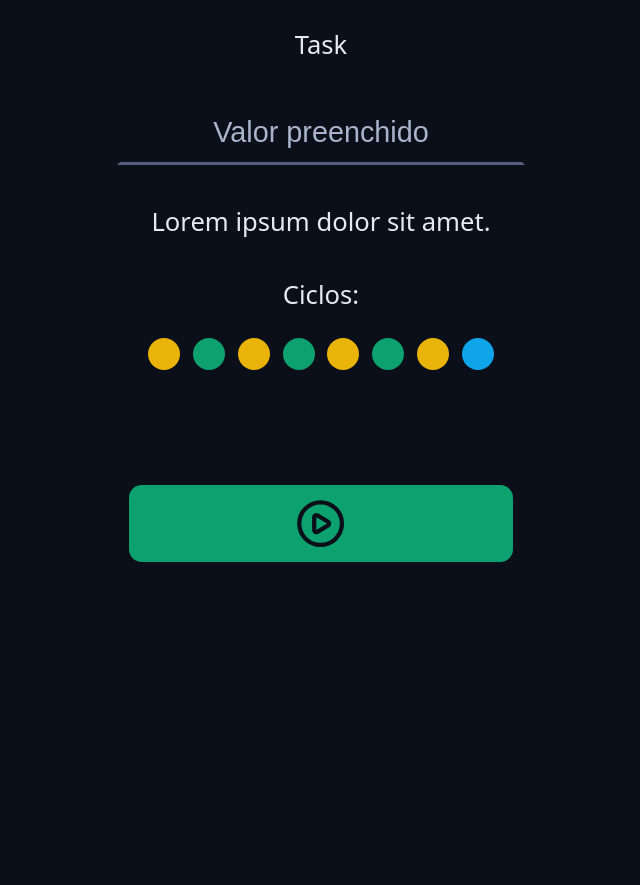
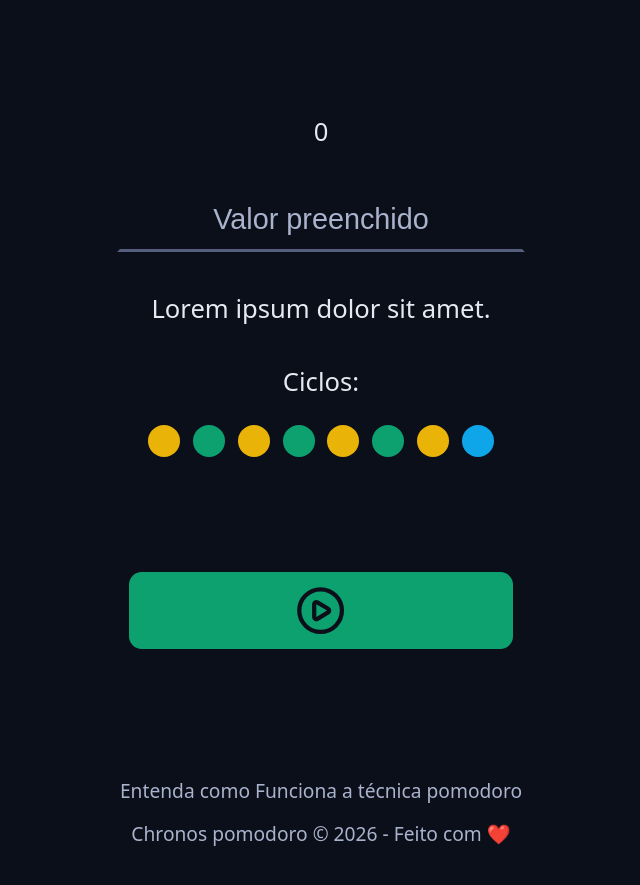
Before and after one commit to juniorsolo/chronos-pomodoro, a React (Vite) app: page / in a window 1280 px wide. Shown: the part 839-1724 px from the top of the page, without its empty margins (319-959 px from the left). Before the commit the page ends 1529 px from the top, so only its background shows below. Built offline with nearby package versions, Linux system fonts and the light colour scheme.

Commit message:
Creating footer component. Implement State.

```diff
--- a/src/App.tsx
+++ b/src/App.tsx
@@ -7,13 +7,27 @@ import { CountDown } from './components/countDown';
 import { DefaultInput } from './components/defaultInput';
 import { Cycles } from './components/cycles';
 import { DefaultButton } from './components/defaultButton';
-import { PlayCircle, PlayCircleIcon, StopCircleIcon } from 'lucide-react';
-import styles from './index.css';
+import { PlayCircleIcon } from 'lucide-react';
+import { Footer } from './components/footer';
+import { Heading } from './components/heading';
+import { useState } from 'react';
 
 
 export function App(){
+    const [numero, setNumero] = useState( () => {
+        console.log('Lazy initialization');
+        return 0;
+    });
+
+    function handleClick(){
+        setNumero(prevState => prevState +1); // manipula sempre o estado atual
+    }
+
     return (
     <>
+       <Heading>Número: {numero}</Heading>
+        <button onClick={handleClick}>Aumenta</button>
+
        <Container>
             <Logo/>
         </Container>
@@ -28,7 +42,7 @@ export function App(){
                 <div className='formRow'>
                     <DefaultInput
                     id="meuInput"
-                    labelText="Task"
+                    labelText={numero.toString()}
                     type="text"
                     title="preencha aqui"
                     placeholder="Digite alguma coisa"
@@ -48,7 +62,11 @@ export function App(){
                 <div className='formRow'>
                     <DefaultButton icon={<PlayCircleIcon />} ></DefaultButton>
                 </div>
+
             </form>
+        </Container>
+        <Container>
+            <Footer/>
         </Container>
     </>
     );
--- /dev/null
+++ b/src/components/footer/index.tsx
@@ -0,0 +1,12 @@
+import styles from './styles.module.css';
+
+export function Footer(){
+
+    return (
+        <footer className={styles.footer}>
+            <a href=''>Entenda como Funciona a técnica pomodoro</a>
+            <a href=''>Chronos pomodoro &copy; {new Date().getFullYear()} - Feito com ❤️</a>
+
+        </footer>
+    );
+}
--- /dev/null
+++ b/src/components/footer/styles.module.css
@@ -0,0 +1,18 @@
+.footer{
+    display: flex;
+    flex-direction: column;
+    align-items: center;
+    justify-content: center;
+    font-size: 1.2rem;
+    gap: 1rem;
+}
+
+.footer a {
+    color: var(--text-muted);
+    text-decoration: none;
+}
+
+.footer a:hover{
+    color: var(--text-muted);
+    text-decoration: underline;
+}
```
